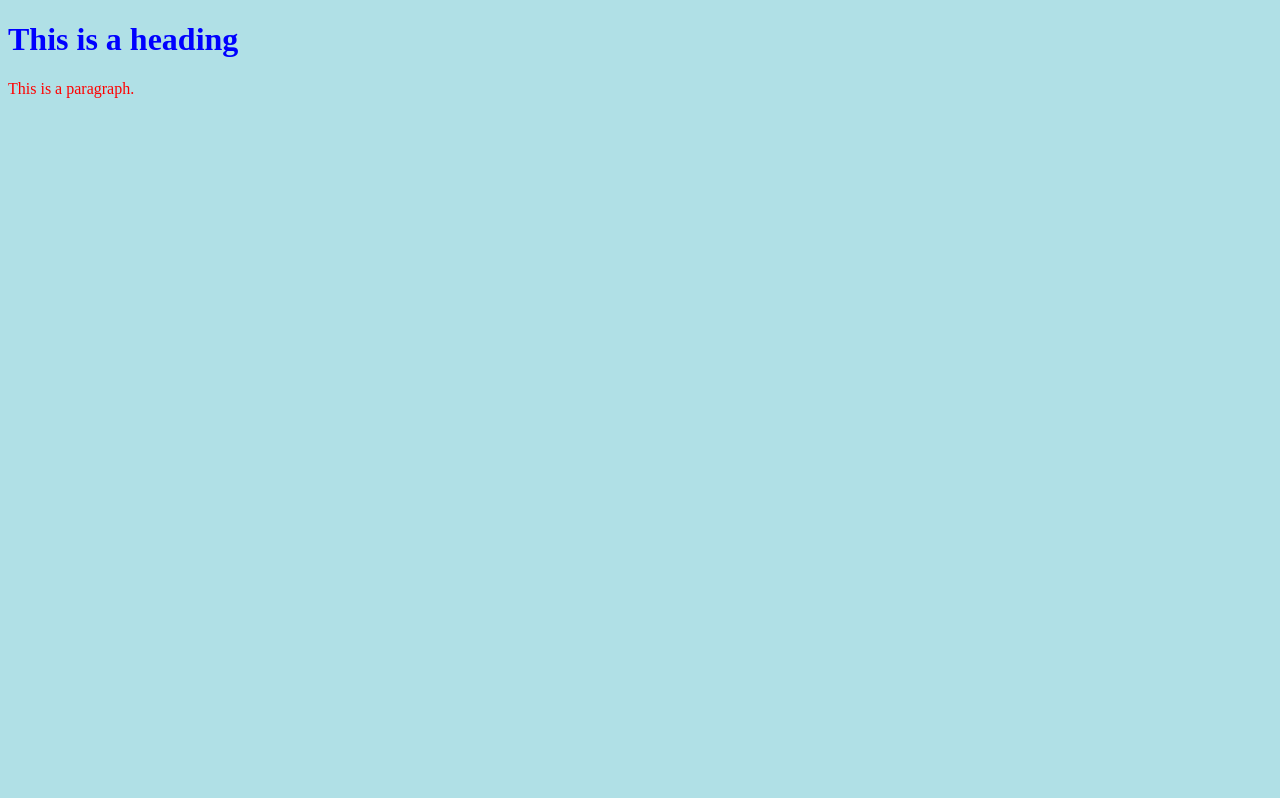
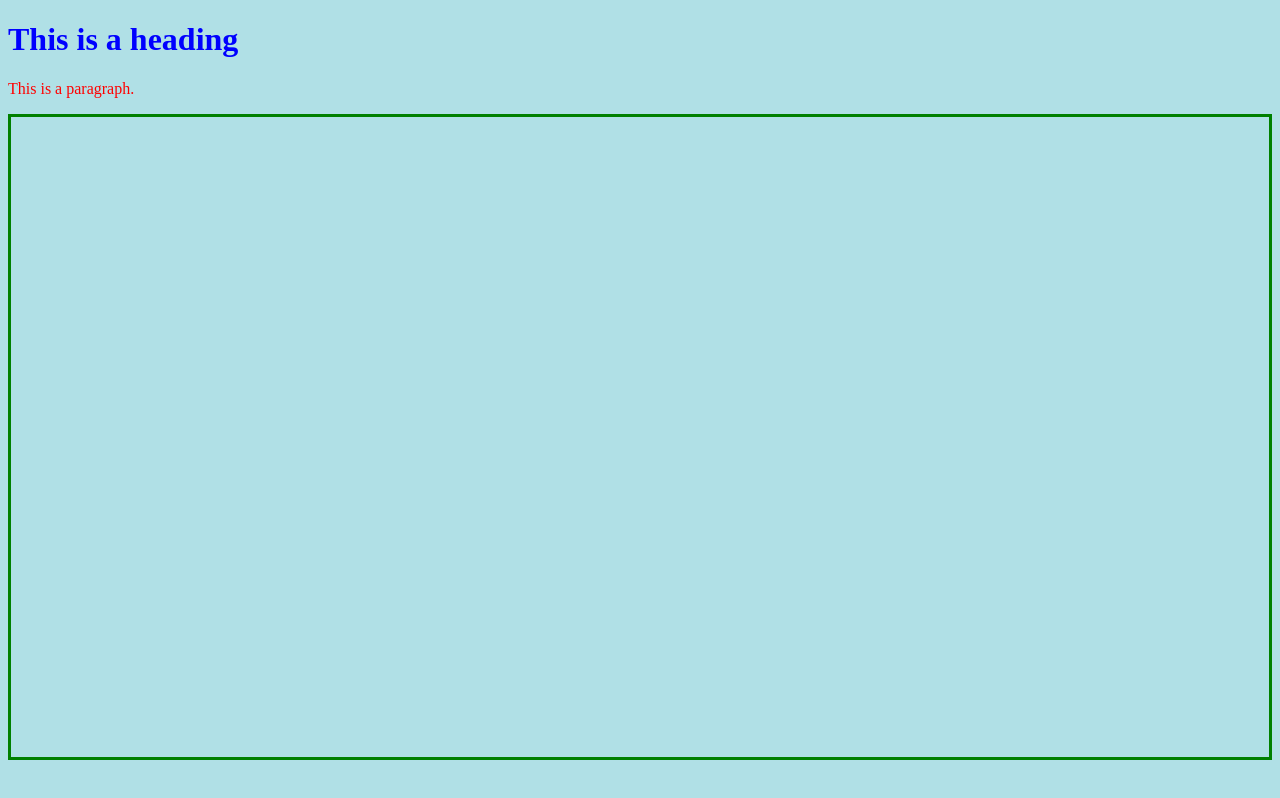
Before and after one commit to an0815/test, a plain HTML site: page index.html in a window 1280 px wide. Drawn offline with Linux system fonts and the light colour scheme; some packages are replaced by stand-ins of ours; a script that the page names is missing.

Commit message:
Update styles.css

```diff
--- a/styles.css
+++ b/styles.css
@@ -8,9 +8,13 @@ p {
   color: red;
 }
 
-.model-view-css-fix{
+.model-view-css-fix {
+  display: flex;
+  justify-content: center;
+  align-items: center;
+  border: 3px solid green;
+
   object-fit: contain;
-  margin: auto;
   width: auto;
   height: 80vh;
 }
```
